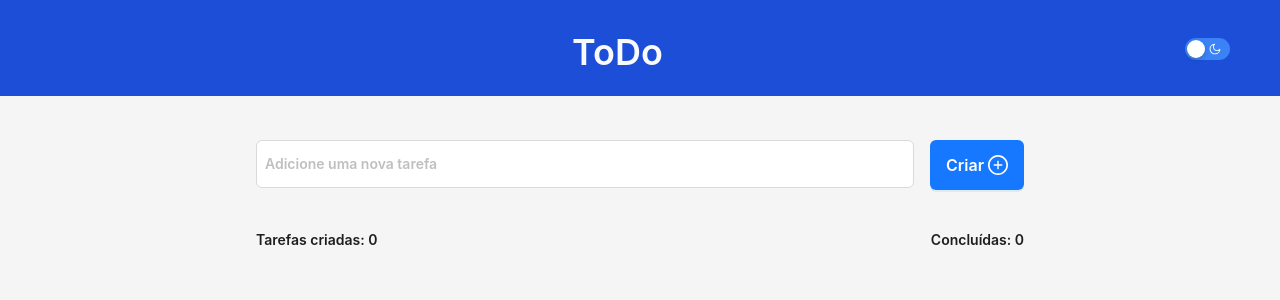
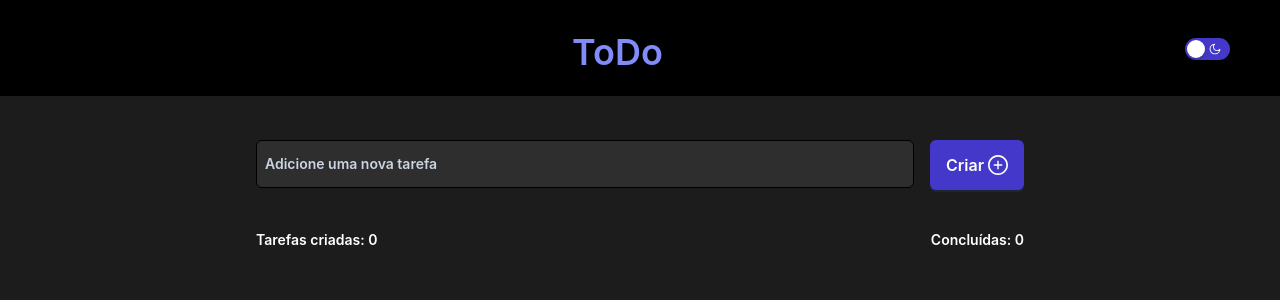
Before and after one commit to JurandirGuilherme/todolist, a Next.js app: page / in a window 1280 px wide. Shown: the top 300 px of the page. Built offline with nearby package versions, Linux system fonts and the light colour scheme.

Commit message:
correção de layout

```diff
--- a/app/layout.tsx
+++ b/app/layout.tsx
@@ -1,5 +1,4 @@
 'use client'
-import type { Metadata } from "next";
 import { Geist, Geist_Mono } from "next/font/google";
 import "./globals.css";
 import ContextProvider from "./context/ContextProvider";
@@ -22,21 +21,21 @@ const geistMono = Geist_Mono({
 //   description: "Generated by create next app",
 // };
 
-const {Content, Header, Footer} = Layout
+const {Content, Header} = Layout
 export default function RootLayout({
   children,
 }: Readonly<{
   children: React.ReactNode;
 }>) {
 
-  const [darkTheme, setDarkTheme] = useState(false)
+  const [darkTheme, setDarkTheme] = useState(true)
   return (
-    <html lang="en">
+    <html lang="en" className="h-full w-full">
       <body
-        className={`${geistSans.variable} ${geistMono.variable} antialiased h-[100%] bg-[#f5f5f5]`}
+        className={`${geistSans.variable} ${geistMono.variable} antialiased h-full  dark:bg-[#1c1c1c] `}
       >
-        <Layout className={"flex h-[100vh] dark:bg-[#1c1c1c] " + (darkTheme && 'dark')}>
-          <Header className=" bg-blue-700 flex justify-center items-center min-h-24 mb-9 dark:bg-black">
+        <Layout className={"flex dark:bg-[#1c1c1c] min-h-[100vh] " + (darkTheme && 'dark')}>
+          <Header className=" bg-blue-700 flex justify-center items-center min-h-24 mb-9  dark:bg-black">
 
             <h1 className="mt-2 flex text-4xl font-semibold text-gray-50 dark:text-indigo-400 w-full justify-center">
               ToDo
@@ -45,14 +44,11 @@ export default function RootLayout({
             <Switch checkedChildren={<SunOutlined />} className="bg-blue-500 dark:bg-indigo-700" unCheckedChildren={<MoonOutlined />} onChange={()=>{setDarkTheme(!darkTheme)}}/>
             </div>
             </Header>
-          <Content className="h-full">
+          <Content className="md:flex md:justify-center pb-5">
             <ContextProvider>
-            <div className="md:flex md:justify-center">
               {children}
-            </div>
             </ContextProvider>
           </Content>
-
         </Layout>
       </body>
     </html>
--- a/app/page.tsx
+++ b/app/page.tsx
@@ -1,53 +1,79 @@
-'use client'
-import React, { useContext, useEffect } from "react";
+'use client';
+
+import React, { useContext } from "react";
 import Card from "./components/Card";
 import { DataMock } from "./context/ContextProvider";
 import { Button, Form, Input } from "antd";
 import { PlusCircleOutlined } from "@ant-design/icons";
 
+interface Task {
+  id: number;
+  titulo: string;
+  completed: boolean;
+}
+
+interface DataMockContext {
+  mock: Task[];
+  setMock: React.Dispatch<React.SetStateAction<Task[]>>;
+  messageApi: {
+    error: (msg: string) => void;
+  };
+}
+
 function Page() {
-  const { mock, setMock, messageApi } = useContext(DataMock);
+  const { mock, setMock, messageApi } = useContext(DataMock) as DataMockContext;
   const [form] = Form.useForm();
 
-  const onFinish = async ()=>{
-    if (form.getFieldsValue().titulo == undefined || form.getFieldsValue().titulo.trim().length == 0) {
-      messageApi.error('Nome da tarefa não pode estar vazio!')
-      return form.resetFields();
-    }
-    setMock([...mock, {id: Math.random(), ...form.getFieldsValue(), completed: false}])
+  const onFinish = async () => {
+    const { titulo } = form.getFieldsValue();
+
+    if (!titulo || titulo.trim().length == 0) {
       form.resetFields();
+      return messageApi.error("Nome da tarefa não pode estar vazio!");
     }
 
+    setMock([
+      ...mock,
+      { id: Math.random(), titulo, completed: false },
+    ]);
+
+    form.resetFields();
+  };
 
   return (
-    <>
-    <div className=" md:w-[100vh]  px-2">
+    <div className="md:w-[100vh] px-2">
       <Form
         form={form}
         onFinish={onFinish}
         className="flex justify-center space-x-4 p-2"
       >
-        <Form.Item className="w-full" name="titulo">
-          <Input className="p-2 py-3 dark:bg-[#2e2e2e] dark:border-[#000000] dark:placeholder:text-slate-300  font-semibold dark:text-white placeholder:font-semibold" placeholder="Adicione uma nova tarefa"></Input>
+        <Form.Item className="w-full" name="titulo" rules={[{ required: true, warningOnly:true }]}>
+          <Input
+            className="p-2 py-3 dark:bg-[#2e2e2e] dark:border-[#000000] dark:placeholder:text-slate-300 font-semibold dark:text-white placeholder:font-semibold"
+            placeholder="Adicione uma nova tarefa"
+          />
         </Form.Item>
         <Form.Item>
-          <Button  className="py-6 flex justify-center items-center align-middle text-base font-semibold dark:bg-indigo-700" type="primary" htmlType="submit">
+          <Button
+            className="py-6 flex justify-center items-center align-middle text-base font-semibold dark:bg-indigo-700"
+            type="primary"
+            htmlType="submit"
+          >
             <div className="flex space-x-1">
               <p>Criar</p>
-              <PlusCircleOutlined className="text-xl"/>
+              <PlusCircleOutlined className="text-xl" />
             </div>
           </Button>
         </Form.Item>
       </Form>
       <div className="flex justify-between p-2 font-semibold text-sm dark:text-white">
         <p>Tarefas criadas: {mock.length}</p>
-        <p>Concluídas: {mock.filter((e)=> e.completed == true).length}</p>
+        <p>Concluídas: {mock.filter((e) => e.completed).length}</p>
       </div>
-      {mock.map((e)=>{
-       return <Card key={e.id} id={e.id}/>
-      })}
+      {mock.map((task) => (
+        <Card key={task.id} id={task.id} />
+      ))}
     </div>
-    </>
   );
 }
 
```
Lines whose indentation alone changed are shown as unchanged.
